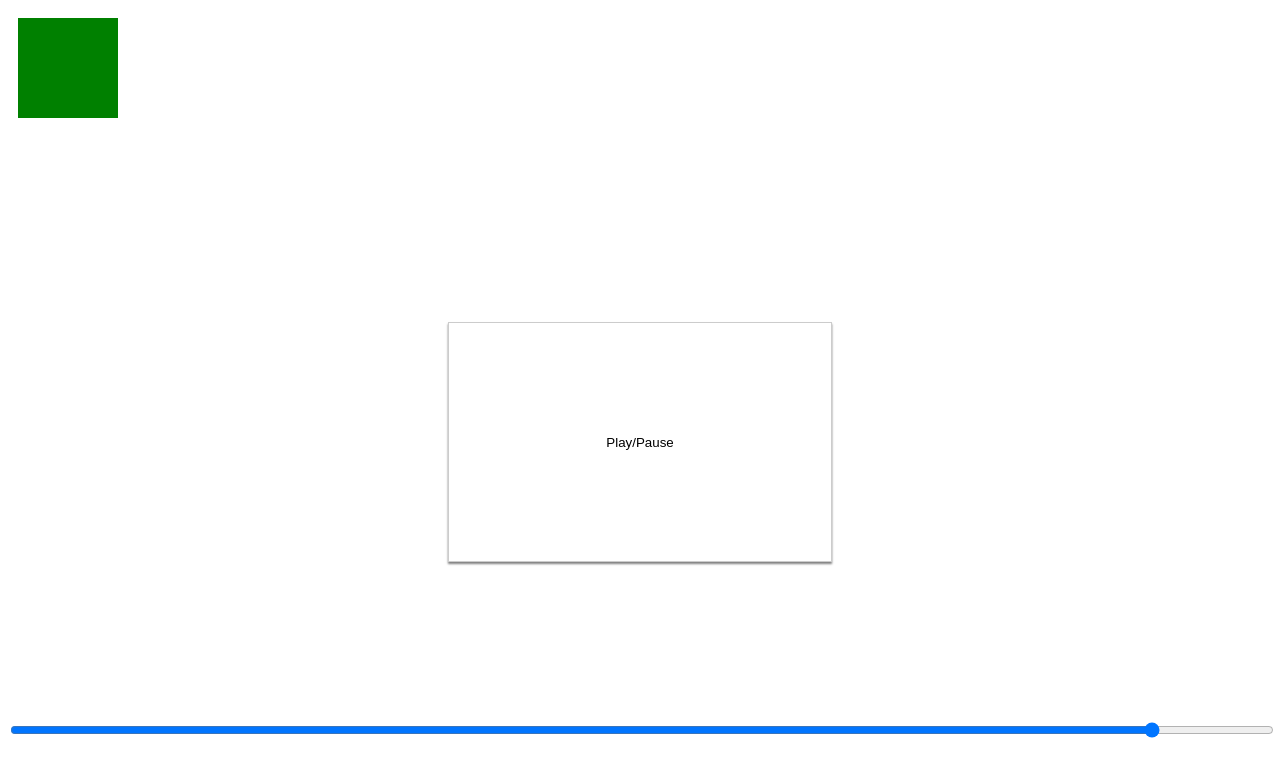
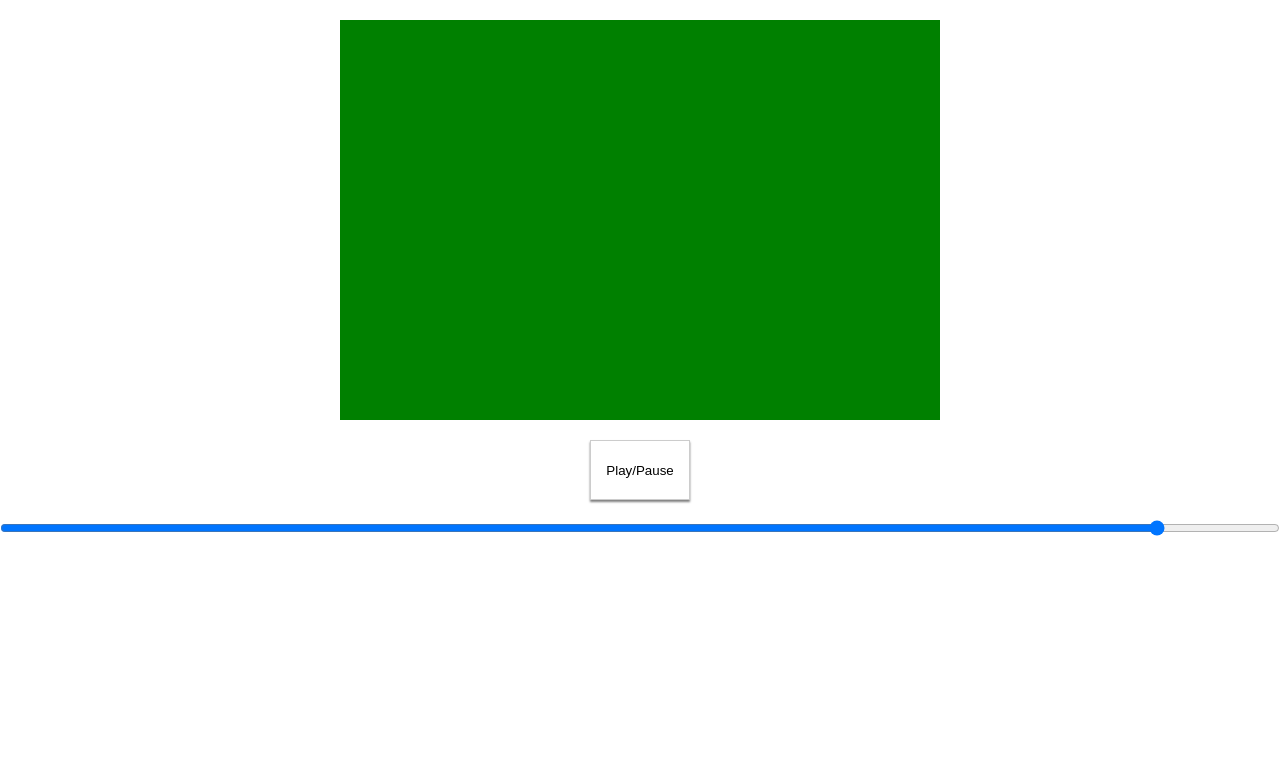
Before and after one commit to Md-Ahmed/WebAudio, a plain HTML site: page Index.html in a window 1280 px wide. Drawn offline with Linux system fonts and the light colour scheme.

Commit message:
Made things the proper size

```diff
--- a/Index.html
+++ b/Index.html
@@ -5,7 +5,7 @@
         <link rel="stylesheet" type="text/css" href="style.css">
     </head>
     <body>
-        <canvas id="canvas" width="150" height="150"></canvas>
+        <canvas id="canvas" width="600" height="400"></canvas>
         <button class="button" onclick="togglePlay()">Play/Pause</button>
         <input type="range" id="frequency" min="1" max="440" value="400" onchange="updateFrequency(this)">
         <script type="text/javascript" src="main.js"></script>
--- a/main.js
+++ b/main.js
@@ -4,7 +4,7 @@ var context = canvas.getContext("2d");
 console.log(context);
 context.fillStyle = "green";
 console.log(context.fillStyle);
-context.fillRect(10, 10, 100, 100);
+context.fillRect(0, 0, canvas.width, canvas.height);
 var audioContext = new (window.AudioContext || window.webkitAudioContext)();
 var oscillator;
 isPlaying = false;
--- a/style.css
+++ b/style.css
@@ -1,15 +1,27 @@
+*{
+    box-sizing: border-box;
+    margin: 0;
+    padding: 0;
+    border: 0;
+}
 .button{
     border: 1px solid rgba(0,0,0,.2);
     background-color: white;
     box-shadow: 0px 2px 2px rgba(0,0,0,.5);
-    height: 30vh;
-    width: 30vw;
+    height: 60px;
+    width: 100px;
     display: block;
     margin: auto;
-    margin-top: 20vh;
+    margin-top: 20px;
 }
 
 #frequency{
     width: 100%;
-    margin-top: 20vh;
+    margin-top: 20px;
 }
+
+#canvas{
+    display: block;
+    margin: auto;
+    margin-top: 20px;
+}
```
